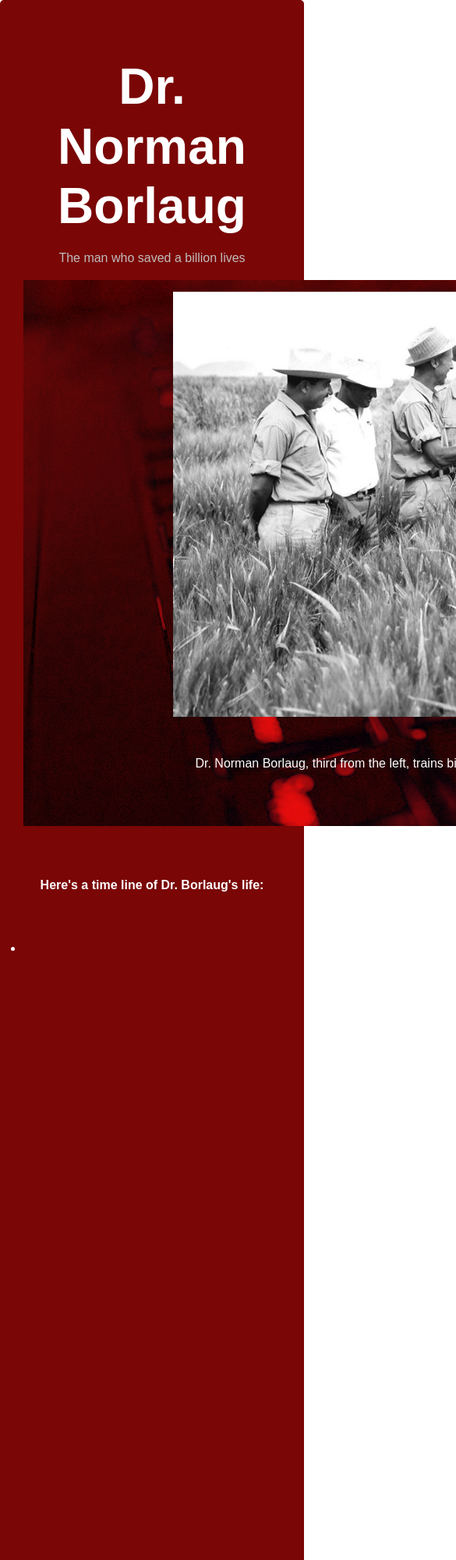
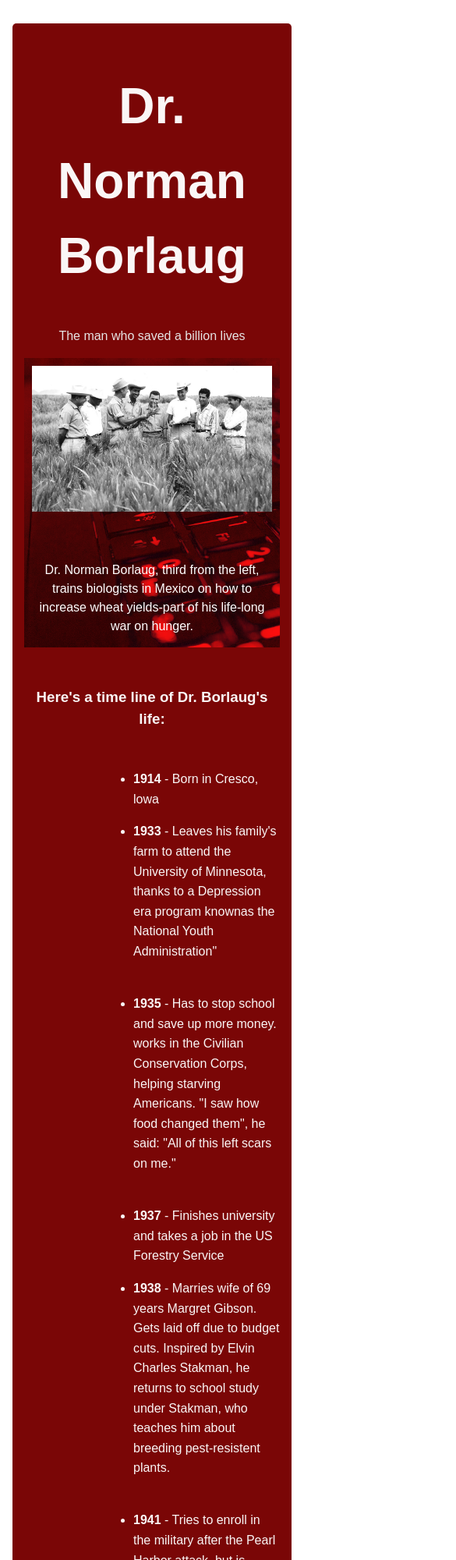
Before and after one commit to Fhayz/csswork, a plain HTML site: page index.html in a window 390 px wide. Shown: the top 2000 px of the page at 78% size, 585 px wide, since content can reach past the window. Drawn offline with Linux system fonts and the light colour scheme.

Commit message:
second commit

```diff
--- a/index.html
+++ b/index.html
@@ -11,33 +11,40 @@
 <body>
     <Main class="main">
        <h1> Dr. Norman Borlaug</h1>
-       <center><p style="color:rgb(192, 189, 189);">The man who saved a billion lives</p> </center>
-        <div class="image"><img src="./Images/tribute-page-main-image.jpg" alt="man in bush" style=" display: block; margin-left: auto; margin-right: auto; width: 70%; padding-top: 15px;  "><br><br>
-        <figcaption class="caption">Dr. Norman Borlaug, third from the left, trains biologists in Mexico on how to increase wheat yields-part of his life-long war on hunger.</figcaption></div><br><br>
+       <p style=" display: block;
+        margin-block-start: 1em;
+        margin-block-end: 1em;
+        margin-inline-start: 0px;
+        margin-inline-end: 0px; color: rgb(230, 228, 228);">The man who saved a billion lives</p>
+        <div id="imgdiv" class="image"><img src="./Images/tribute-page-main-image.jpg" alt="man in bush" style="max-width: 100%;
+            display: block;
+            height: auto;
+            margin: 0px auto;"><br><br>
+        <figcaption class="caption">Dr. Norman Borlaug, third from the left, trains biologists in Mexico on how to increase wheat yields-part of his life-long war on hunger.</figcaption></div>
 
-         <section><center><p style="font-size: ;90%;"><b>Here's a time line of Dr. Borlaug's life:</b> </p></center> <br>
-        <div class="list"><ul>
-            <li><strong>1914</strong> - Born in Cresco, lowa</li> <br>
+         <section><h3 id="headline">Here's a time line of Dr. Borlaug's life: </h3>
+        <ul>
+            <li><strong>1914</strong> - Born in Cresco, lowa</li>
             <li><strong>1933</strong> - Leaves his family's farm to attend the University of Minnesota, thanks to a Depression era program knownas the National Youth Administration"</li><br>
             <li><strong>1935</strong> - Has to stop school and save up more money. works in the Civilian Conservation Corps, helping starving Americans. "I saw how food changed them", he said: "All of this left scars on me."</li><br>
-            <li><strong>1937</strong> - Finishes university and takes a job in the US Forestry Service</li><br>
+            <li><strong>1937</strong> - Finishes university and takes a job in the US Forestry Service</li>
             <li><strong>1938</strong> - Marries wife of 69 years Margret Gibson. Gets laid off due to budget cuts. Inspired by Elvin Charles Stakman, he returns to school study under Stakman, who teaches him about breeding pest-resistent plants.</li><br>
             <li><strong>1941</strong> - Tries to enroll in the military after the Pearl Harbor attack, but is rejected. Instead, the military asked his lab to work on waterproof glue, DDT to control malaria, disinfectants, and other applied science.</li><br>
-            <li><strong>1942</strong> - Receives a Ph.D. in Genetics and Plant Pathology</li><br>
+            <li><strong>1942</strong> - Receives a Ph.D. in Genetics and Plant Pathology</li>
             <li><strong>1944</strong> - Rejects a 100% salary increase from Dupont, leaves behind his pregnant wife, and flies to Mexico to head a new plant pathology program. Over the next 16 years, his team breeds 6,000 different strains of disease resistent wheat - including different varieties for each major climate on Earth.</li><br>
-            <li><strong>1945</strong> - Discovers a way to grown wheat twice each season, doubling wheat yields</li><br>
+            <li><strong>1945</strong> - Discovers a way to grown wheat twice each season, doubling wheat yields</li>
             <li><strong>1953</strong> - crosses a short, sturdy dwarf breed of wheat with a high-yeidling American breed, creating a strain that responds well to fertilizer. It goes on to provide 95% of Mexico's wheat.</li><br>
             <li><strong>1962</strong> - Visits Delhi and brings his high-yielding strains of wheat to the Indian subcontinent in time to help mitigate mass starvation due to a rapidly expanding population</li><br>
-            <li><strong>1970</strong> - receives the Nobel Peace Prize</li><br>
-            <li><strong>1983</strong> - helps seven African countries dramatically increase their maize and sorghum yields</li><br>
-            <li><strong>1984</strong> - becomes a distinguished professor at Texas A&M University</li><br>
+            <li><strong>1970</strong> - receives the Nobel Peace Prize</li>
+            <li><strong>1983</strong> - helps seven African countries dramatically increase their maize and sorghum yields</li>
+            <li><strong>1984</strong> - becomes a distinguished professor at Texas A&M University</li>
             <li><strong>2005</strong> - states "we will have to double the world food supply by 2050." Argues that genetically modified crops are the only way we can meet the demand, as we run out of arable land. Says that GM crops are not inherently dangerous because "we've been genetically modifying plants and animals for a long time. Long before we called it science, people were selecting the best breeds."</li><br>
-            <li><strong>2009</strong> - dies at the age of 95.</li><br> </ul></div>
+            <li><strong>2009</strong> - dies at the age of 95.</li></ul>
 
 
         <blockquote cite="http://news.rediff.com/report/2009/sep/14/pm-pays-tribute-to-father-of-green-revolution-borlaug.htm" style=" display:block; margin-left: 270px; margin-block-end: auto;" >
-        <p> ""Borlaug's life and achievement are testimony to the far-reaching contribution that one man's towering intellect, persistence and scientific vision can make to human peace and progress."'</p>
-        <cite> Indian Prime Minister Manmohan Sing</cite></blockquote><br><br>
+        <p> "Borlaug's life and achievement are testimony to the far-reaching contribution that one man's towering intellect, persistence and scientific vision can make to human peace and progress."</p>
+        <cite> --Indian Prime Minister Manmohan Sing</cite></blockquote>
 
         <h3 class="height" >If you have time, you should read more about this incredible human being on his <a href="https://en.wikipedia.org/wiki/Norman_Borlaug" style="color: rgba(0, 140, 255, 0.712);">Check Wikipedia for more.</a> </h3><br>
 
--- a/style.css
+++ b/style.css
@@ -1,63 +1,69 @@
 *{
-    @import url('https://fonts.googleapis.com/css2?family=Poppins:ital,wght@0,400;0,500;0,600;0,700;0,800;0,900;1,400;1,500;1,600;1,700;1,800;1,900&display=swap'); body { font-family: 'Poppins', sans-serif; font-size: 1rem; line-height: 1.5; text-align: center; color: #3a3a3a; margin: 0; } h1 { font-size: 4rem; margin-bottom: 0; } #title{ color: #fff; } .man{ color: #c7c2c2; } .lis{ color: #fff; } @media (max-width: 460px) { h1 { font-size: 3.5rem; line-height: 1.2; } } h2 { font-size: 3.25rem; } a { color: #477ca7; } a:visited { color: #74638f; } #main { margin: 30px 8px; padding: 15px; border-radius: 5px; background: rgb(138, 7, 7); } @media (max-width: 460px) { #main { margin: 0; } } img { max-width: 100%; display: block; height: auto; margin: 0 auto; } #img-div { background-image: url(1.jpg); background-blend-mode:overlay; background-size: cover; background-color: rgb(124, 21, 21); padding: 10px; margin: 0; } #img-caption { margin: 15px 0 5px 0; color: #fff; }
+    /* @import url('https://fonts.googleapis.com/css2?family=Poppins:ital,wght@0,400;0,500;0,600;0,700;0,800;0,900;1,400;1,500;1,600;1,700;1,800;1,900&display=swap'); body { font-family: 'Poppins', sans-serif; font-size: 1rem; line-height: 1.5; text-align: center; color: #3a3a3a; margin: 0; } h1 { font-size: 4rem; margin-bottom: 0; } #title{ color: #fff; } .man{ color: #c7c2c2; } .lis{ color: #fff; } @media (max-width: 460px) { h1 { font-size: 3.5rem; line-height: 1.2; } } h2 { font-size: 3.25rem; } a { color: #477ca7; } a:visited { color: #74638f; } #main { margin: 30px 8px; padding: 15px; border-radius: 5px; background: rgb(138, 7, 7); } @media (max-width: 460px) { #main { margin: 0; } } img { max-width: 100%; display: block; height: auto; margin: 0 auto; } #img-div { background-image: url(1.jpg); background-blend-mode:overlay; background-size: cover; background-color: rgb(124, 21, 21); padding: 10px; margin: 0; } #img-caption { margin: 15px 0 5px 0; color: #fff; }  */
 }
 body{
 
     font-family: 'Poppins', sans-serif;
     color: white;
-    ;
+    font-size: 1rem;
+    line-height: 1.5;
+    text-align: center;
+    color: rgb(250, 246, 246);
+    margin: 0px;
+    display: block;
+    margin: 8px;
 }
 .main{
     background-color: rgb(122, 6, 6);
     border-radius: 5px;
-    padding: 30px;
-    padding-top: 30px 0 0;
+    margin:30px 8px;
+    display: block;
+    padding: 15px;
 
 
 }
 h1{
-    text-align: center;
-    font-weight: bolder;
     font-size: 4rem;
     padding: 0px;
+    display: block;
+    font-weight: bold;
+    margin-bottom: 0px;
+    margin-block-start: 0.67em;
+    margin-block-end: 0.67em;
+    margin-inline-start: 0px;
+    margin-inline-end: 0px;
+}
+#imgdiv{
+    display: block;
+    margin-block-start: 1em;
+    margin-block-end: 1em;
+    margin-inline-start: 0px;
+    margin-inline-end: 0px;
 }
 
 .image{
     background-image: url(./Images/1\ \(1\).jpg);
-    width: 1280px;
-    height:700px;
-    background-blend-mode:overlay;
+    background-blend-mode: overlay;
     background-size: cover;
-    background-color: rgb(122, 6, 6) ;
+    background-color:rgb(138, 7, 7);
+    padding: 10px;
+    margin: 0px;
 
 }
 
 .caption{
+    color: rgb(255, 255, 255);
+    margin: 15px 0px 5px;
+}
+section{
+    display: block;
+}
+#headline{
     text-align: center;
-    margin-left: 100px;
-}
-.list{
-padding: 0 350px;
-display: list-item;
-margin-top: 16px;
-margin-right: 0px;
-margin-bottom: 16px;
-margin-left: 0px;
-line-height: 1.6;
-list-style-type: disc;
-text-align: justify;
+    margin: 50px 0px;
 }
 
-.quote{
-    margin-right: 0px;
-    margin-bottom: 16px;
-    margin-left: 0px;
-    line-height: 1.6;
-    list-style-type: disc;
-    text-align: justify;
-    }
-
-.height{
+h3{
     display: block;
     font-size: 1.17em;
     margin-block-start: 1em;
@@ -65,9 +71,58 @@ text-align: justify;
     margin-inline-start: 0px;
     margin-inline-end: 0px;
     font-weight: bold;
-    text-align: center;
-    margin-left: 200px;
-
+}
+ul{
+    max-width: 550px;
+    text-align: left;
+    line-height: 1.6;
+    margin: 0px auto 50px;
+    display: block;
+    list-style-type: disc;
+    margin-block-start: 1em;
+    margin-block-end: 1em;
+    margin-inline-start: 0px;
+    margin-inline-end: 0px;
+    padding-inline-start: 40px;
 }
 
+li{
+    margin: 16px 0px auto;
+    display: list-item;
+    text-align: -webkit-match-parent;
+    margin-left: 100px;
+    margin-right: auto;
+    max-width: 545px;
+}
+strong{
+    font-weight: bold;
+}
+
+blockquote{
+    font-style: italic;
+    max-width: 545px;
+    text-align: left;
+    margin: 0px auto 50px;
+    font-style: italic;
+    max-width: 545px;
+    text-align: left;
+    margin: 0px auto 50px;
+}
+a:visited{
+    color: rgb(116, 99, 143);
+}
+a {
+    color: rgb(71, 124, 167);
+}
+a:-webkit-any-link{
+    color: -webkit-link;
+    cursor: pointer;
+    text-decoration: underline;
+}
+footer{
+    display: block;
+}
+
+
+
 /* @media (max-width: 460px) { #img-caption { font-size: 1.4rem; } } #headline { margin: 50px 0; text-align: center; } ul { max-width: 550px; margin: 0 auto 50px auto; text-align: left; line-height: 1.6; } li { margin: 16px 0; } blockquote { font-style: italic; max-width: 545px; margin: 0 auto 50px auto; text-align: left; } */
```
